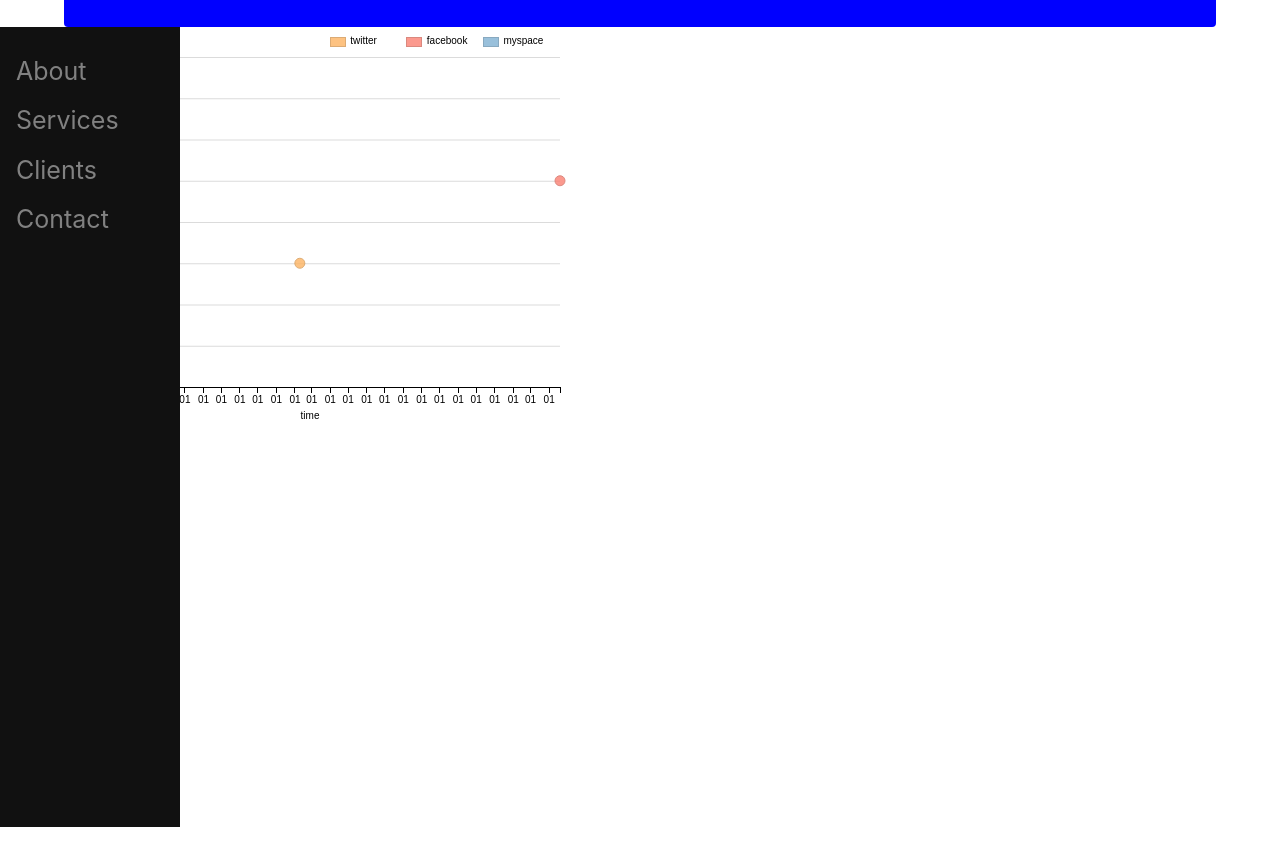
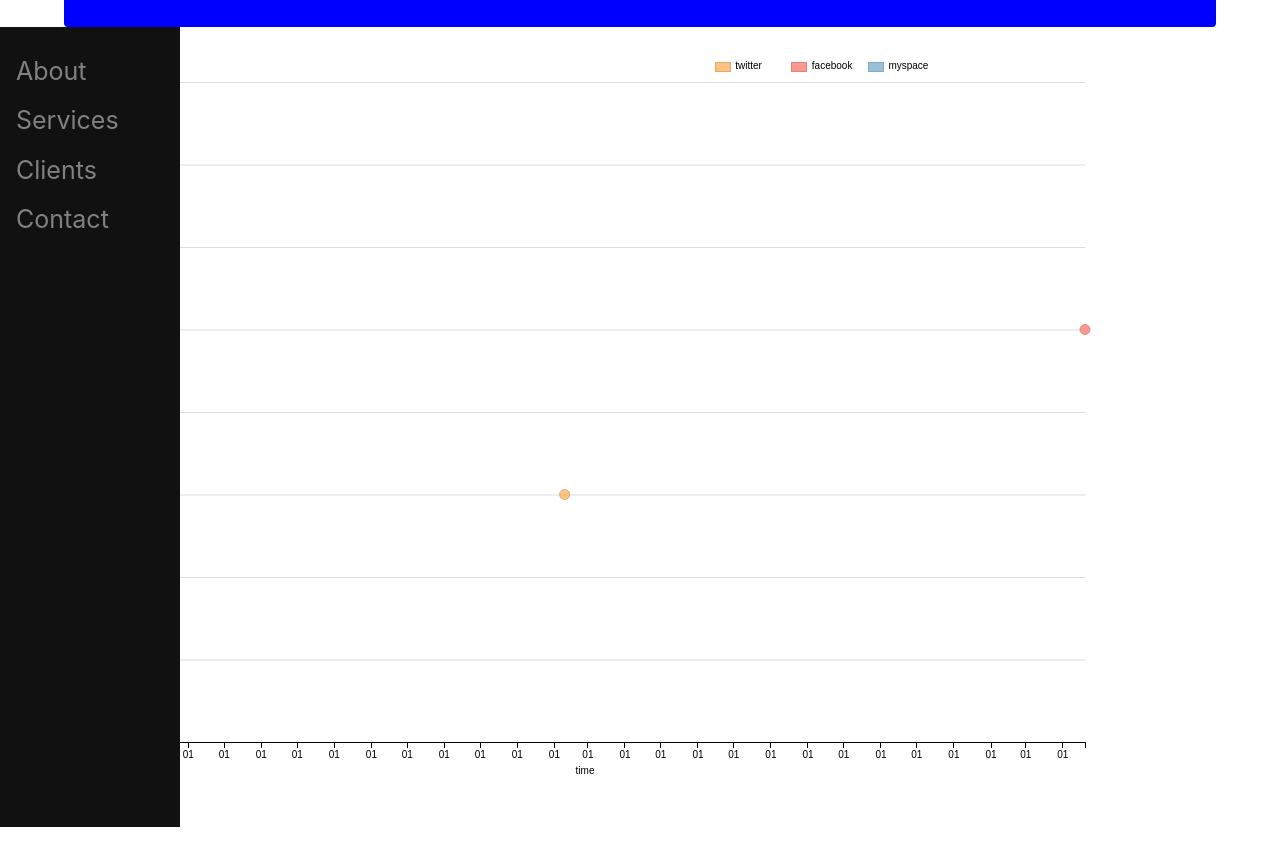
Before and after one commit to jtn-mcy/three-word-history, a plain HTML site: page index.html in a window 1280 px wide. Shown: the part 61-926 px from the top of the page. Before the commit the page ends 800 px from the top, so only its background shows below. Drawn offline with nearby package versions, Linux system fonts and the light colour scheme; no server answers.

Commit message:
adjustments to dimensions of graphics

```diff
--- a/assets/css/style.css
+++ b/assets/css/style.css
@@ -43,3 +43,7 @@
     display: block;
 
 }
+
+.scatter-plot {
+    padding: 25px;
+}
--- a/index.html
+++ b/index.html
@@ -30,9 +30,9 @@
 
 
   <div class="main">
-    <div id="chartContainer">
+    <div id="chartContainer" class="scatter-plot">
       <script type="text/javascript">
-        var svg = dimple.newSvg("#chartContainer", 590, 400);
+        var svg = dimple.newSvg("#chartContainer", 1180, 800);
           d3.tsv("example_data.tsv", function (data) {
               /*
                   time format: year-day-month
@@ -49,11 +49,11 @@
               {time: '2010-01-05', freq: 8, news: 'cnn', social_media: 'myspace'},
           ];
             var myChart = new dimple.chart(svg, data);
-            myChart.setBounds(60, 30, 500, 330) //YYYY-MM-DDTHH:MM:SS
+            myChart.setBounds(60, 30, 1000, 660) //YYYY-MM-DDTHH:MM:SS
             myChart.addTimeAxis("x", "time","%Y-%m-%d","%d"); // input format: %Y-%m-%d, output format: %m
             myChart.addMeasureAxis("y", "freq");
             myChart.addSeries(["news", "social_media"], dimple.plot.bubble);
-            myChart.addLegend(200, 10, 360, 20, "right");
+            myChart.addLegend(200, 10, 720, 40, "right");
             myChart.draw();
           });
       </script>
```
